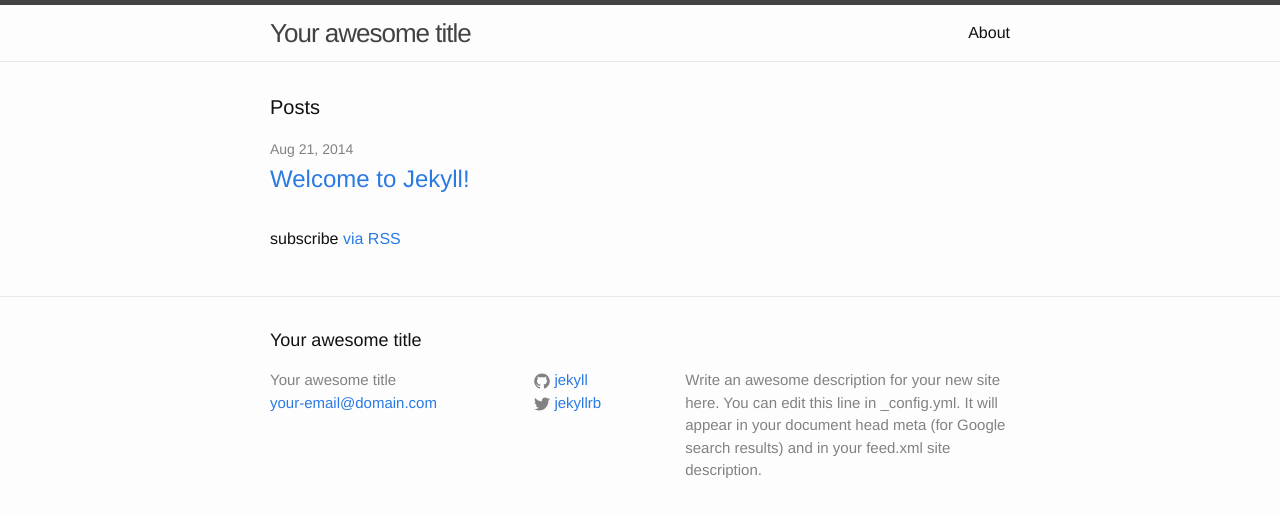
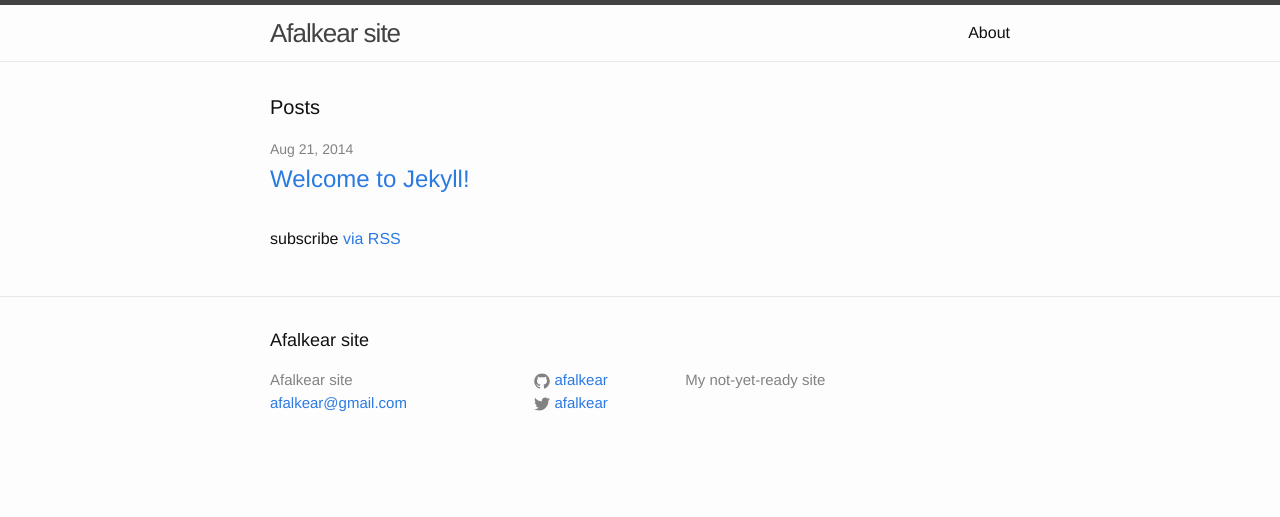
Before and after one commit to afalkear/afalkear.github.io, a Jekyll site: the page built from index.html, in a window 1280 px wide. Shown: the top 517 px of the page. Built offline with Jekyll 4.4.1, drawn with Linux system fonts in a browser that asks for light colours.

Commit message:
change description and title

```diff
--- a/_config.yml
+++ b/_config.yml
@@ -1,14 +1,12 @@
 # Site settings
-title: Your awesome title
-email: your-email@domain.com
+title: Afalkear site
+email: afalkear@gmail.com
 description: > # this means to ignore newlines until "baseurl:"
-  Write an awesome description for your new site here. You can edit this
-  line in _config.yml. It will appear in your document head meta (for
-  Google search results) and in your feed.xml site description.
+  My not-yet-ready site
 baseurl: "" # the subpath of your site, e.g. /blog/
-url: "http://yourdomain.com" # the base hostname & protocol for your site
-twitter_username: jekyllrb
-github_username:  jekyll
+url: "http://afalkear.github.io/" # the base hostname & protocol for your site
+twitter_username: afalkear
+github_username:  afalkear
 
 # Build settings
 markdown: kramdown
```
